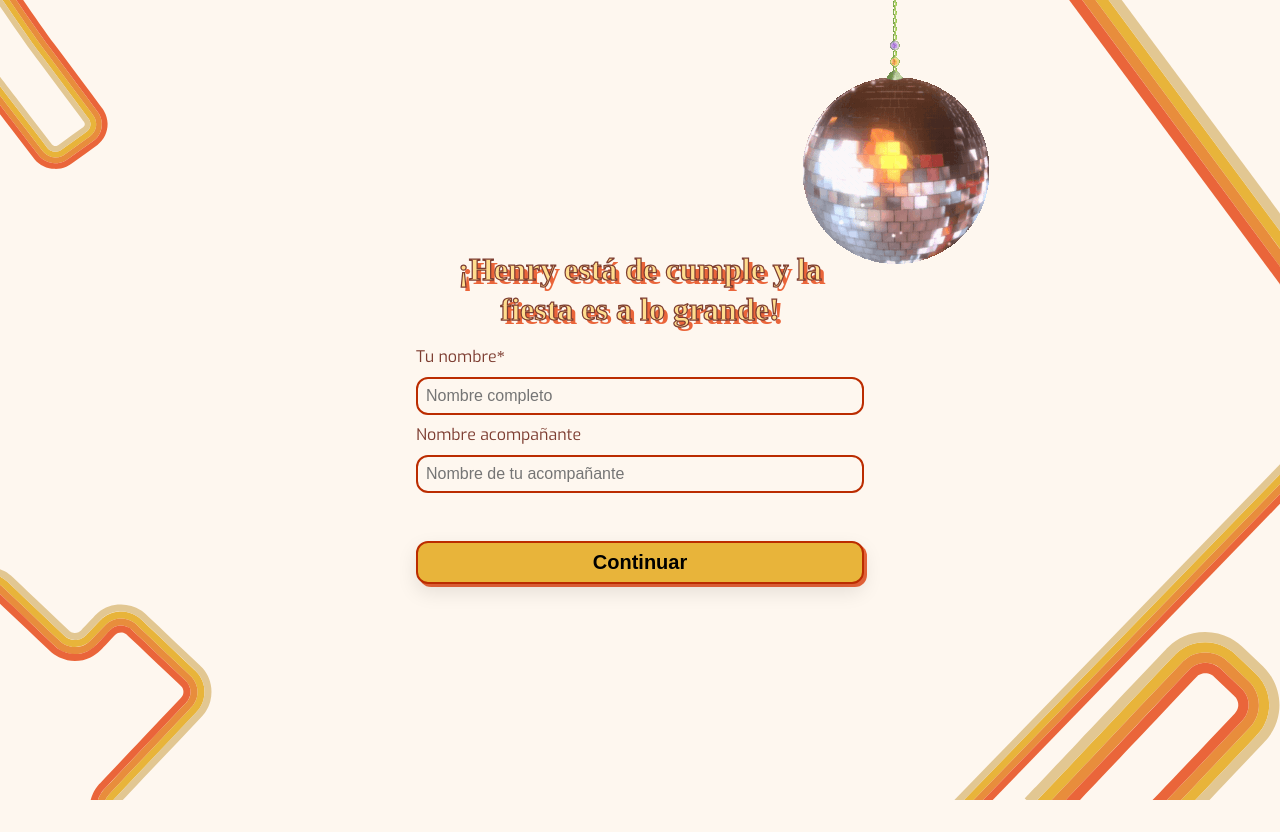
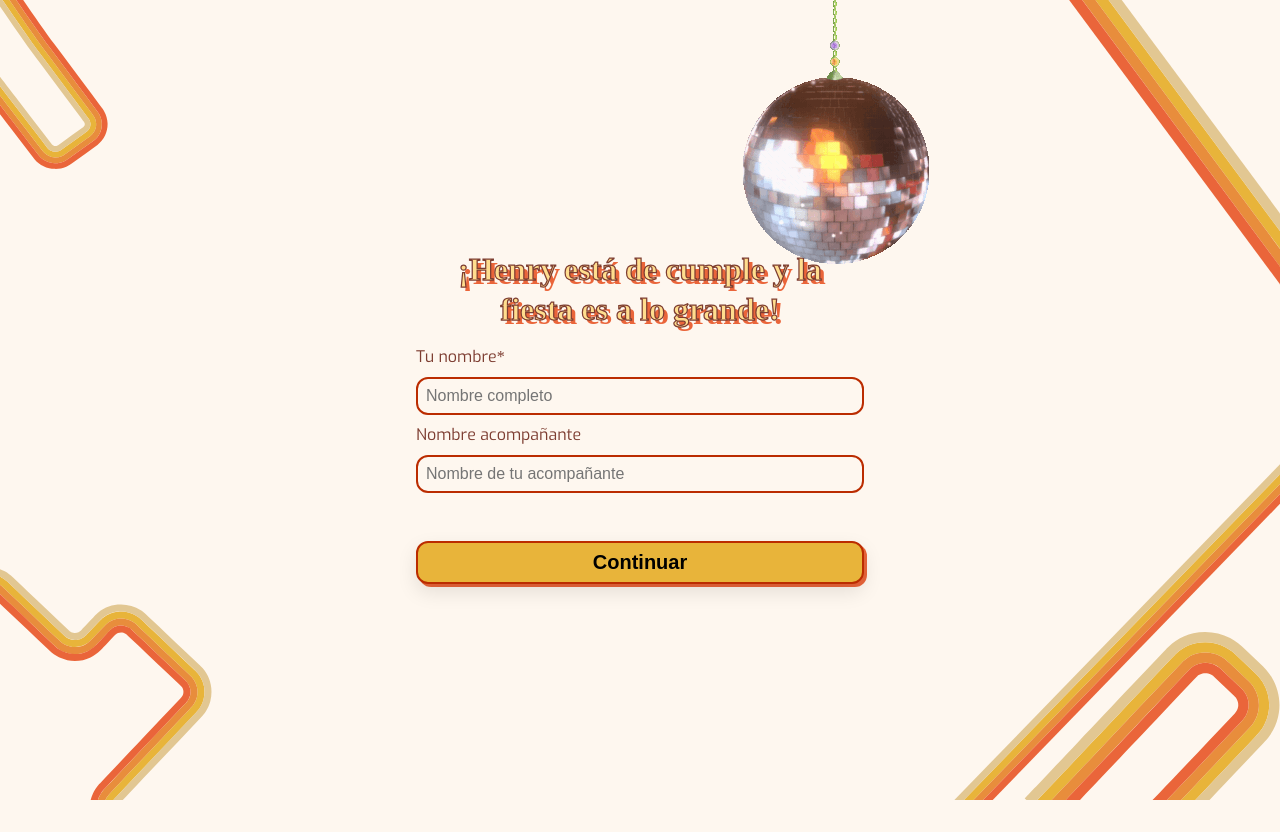
Before and after one commit to DanielDAJJ/FrontBirthday, a React (Vite) app: page / in a window 1280 px wide. Built offline with nearby package versions, Linux system fonts and the light colour scheme; no server answers; a web font is replaced by a local one.

Commit message:
Modificaciones2

```diff
--- a/src/index.css
+++ b/src/index.css
@@ -148,7 +148,7 @@ strong{
     position: absolute;
     top: 0;
     left: 50%;
-    transform: translateX(-50%, 0);
+    transform: translateX(-50%);
     width: 120px;
     max-width: 25vw;
     z-index: 10;
```
